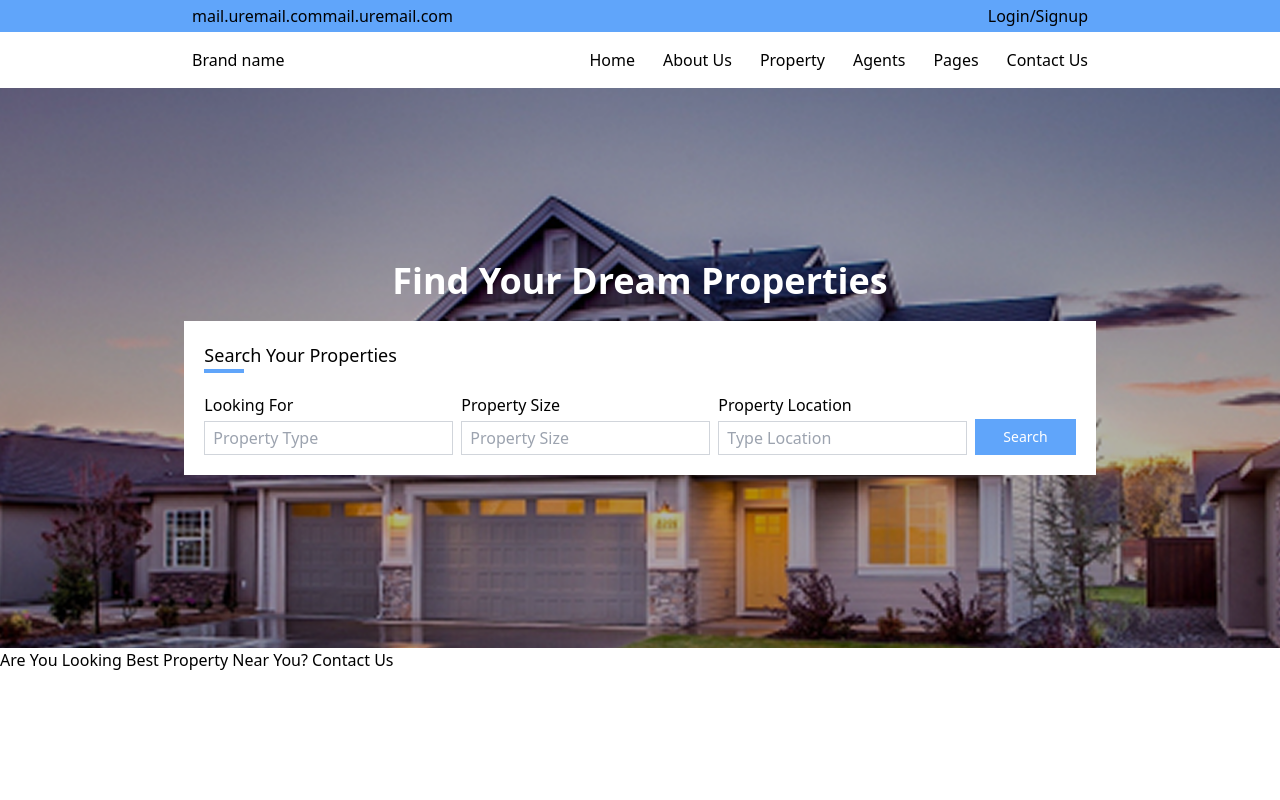
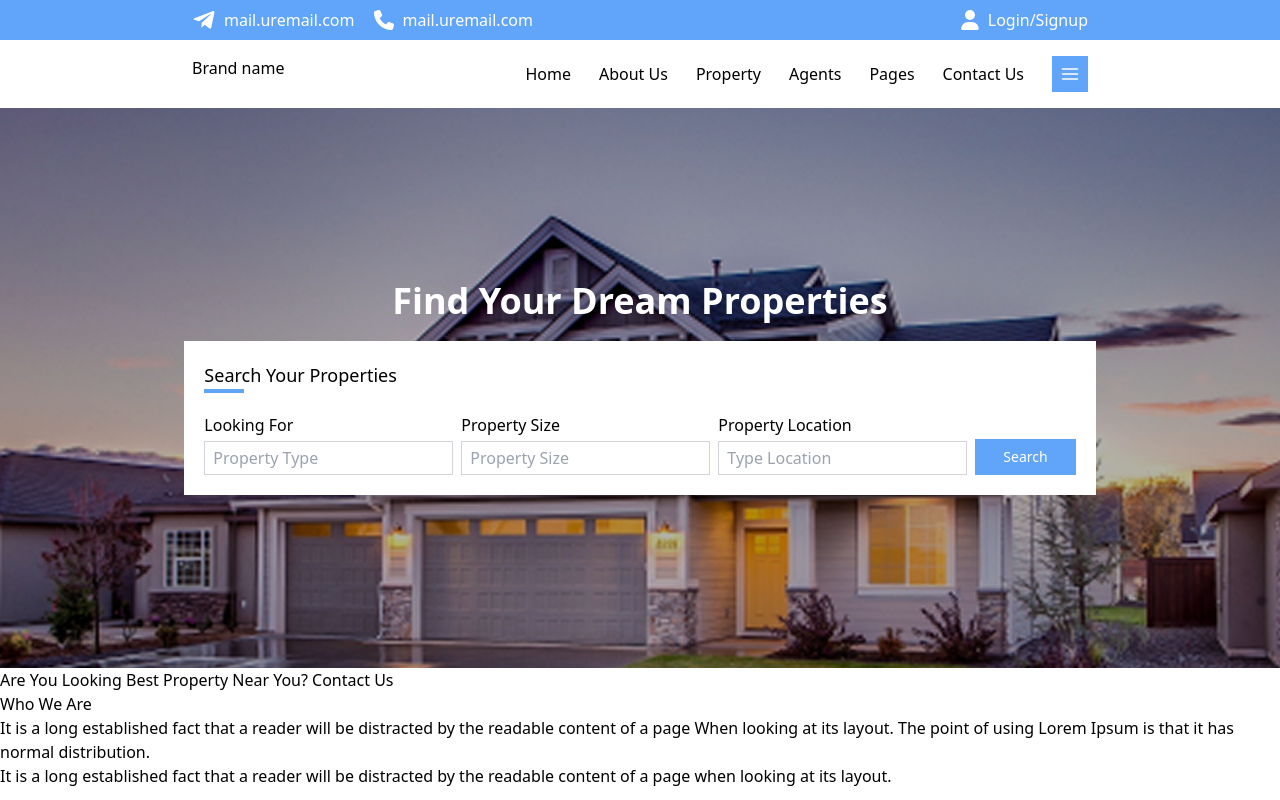
Before and after one commit to Promzy004/real-estate, a React (Vite) app: page / in a window 1280 px wide. Built offline with nearby package versions, Linux system fonts and the light colour scheme.

Commit message:
header icons added

```diff
--- a/package.json
+++ b/package.json
@@ -10,8 +10,10 @@
     "preview": "vite preview"
   },
   "dependencies": {
+    "@heroicons/react": "^2.2.0",
     "react": "^19.0.0",
     "react-dom": "^19.0.0",
+    "react-icons": "^5.5.0",
     "react-router-dom": "^7.5.3"
   },
   "devDependencies": {
--- a/src/compoents/header.jsx
+++ b/src/compoents/header.jsx
@@ -1,24 +1,39 @@
 import { Link } from "react-router-dom";
+import { FaUser, FaPhone, FaTelegram } from "react-icons/fa6";
+import { FaTelegramPlane } from "react-icons/fa";
+import { FiMenu } from "react-icons/fi";
 
 const Header = () => {
     return (
         <header className="static top-0 w-full">
-            <div className="flex justify-between py-1 px-48 bg-blue-400">
-                <div>
-                    <a href="mailto:">mail.uremail.com</a>
-                    <a href="tel:+">mail.uremail.com</a>
+            <div className="flex justify-between py-2 px-48 bg-blue-400 text-white">
+                <div className="flex justify-center items-center gap-5">
+                    <a href="mailto:" className="flex justify-center items-center gap-2">
+                        <FaTelegramPlane className="text-2xl" />
+                        <span className="font-light">mail.uremail.com</span>
+                    </a>
+                    <a href="tel:+" className="flex justify-center items-center gap-2">
+                        <FaPhone className="text-xl" />
+                        <span className="font-light">mail.uremail.com</span>
+                    </a>
                 </div>
-                <a href="">Login/Signup</a>
+                <a href="" className="flex justify-center items-center gap-2">
+                    <FaUser className="text-xl" />
+                    <span className="font-light">Login/Signup</span>
+                </a>
             </div>
             <div className="flex justify-between py-4 px-48">
                 <h2>Brand name</h2>
-                <nav className="flex gap-7">
+                <nav className="flex gap-7 items-center justify-center">
                     <Link to="" className="hover:text-blue-400">Home</Link>
                     <Link to="" className="hover:text-blue-400">About Us</Link>
                     <Link to="" className="hover:text-blue-400">Property</Link>
                     <Link to="" className="hover:text-blue-400">Agents</Link>
                     <Link to="" className="hover:text-blue-400">Pages</Link>
                     <Link to="" className="hover:text-blue-400">Contact Us</Link>
+                    <div className="bg-blue-400 p-2">
+                        <FiMenu className="text-xl text-white"/>
+                    </div>
                 </nav>
             </div>
         </header>
--- a/src/pages/home.jsx
+++ b/src/pages/home.jsx
@@ -9,6 +9,10 @@ const Home = () => {
                     <div></div>
                     <div>
                         <h3>Are You Looking Best Property Near You? Contact Us</h3>
+                        <div>
+                            <h4>Who We Are</h4>
+                            <p>It is a long established fact that a reader will be distracted by the readable content of a page When looking at its layout. The point of using Lorem Ipsum is that it has normal distribution. <br /> It is a long established fact that a reader will be distracted by the readable content of a page when looking at its layout.</p>
+                        </div>
                     </div>
                 </div>
                 <div></div>
```
Also changed, not shown: 1 other file (tests, documents, lock files or other folders).
